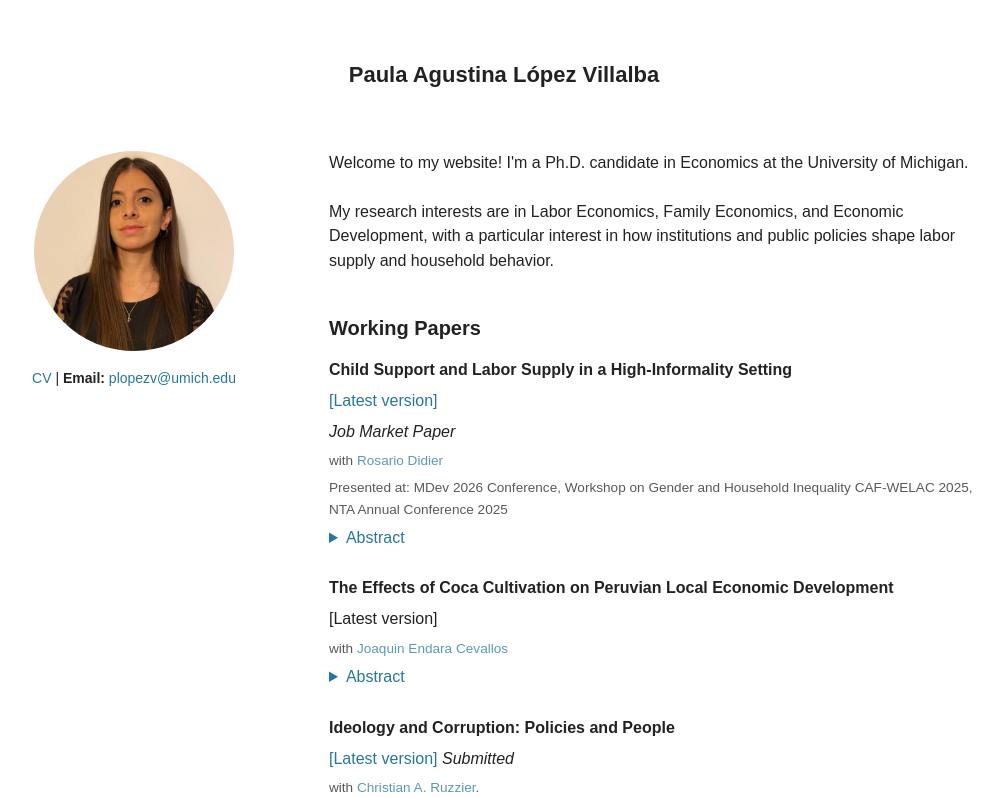
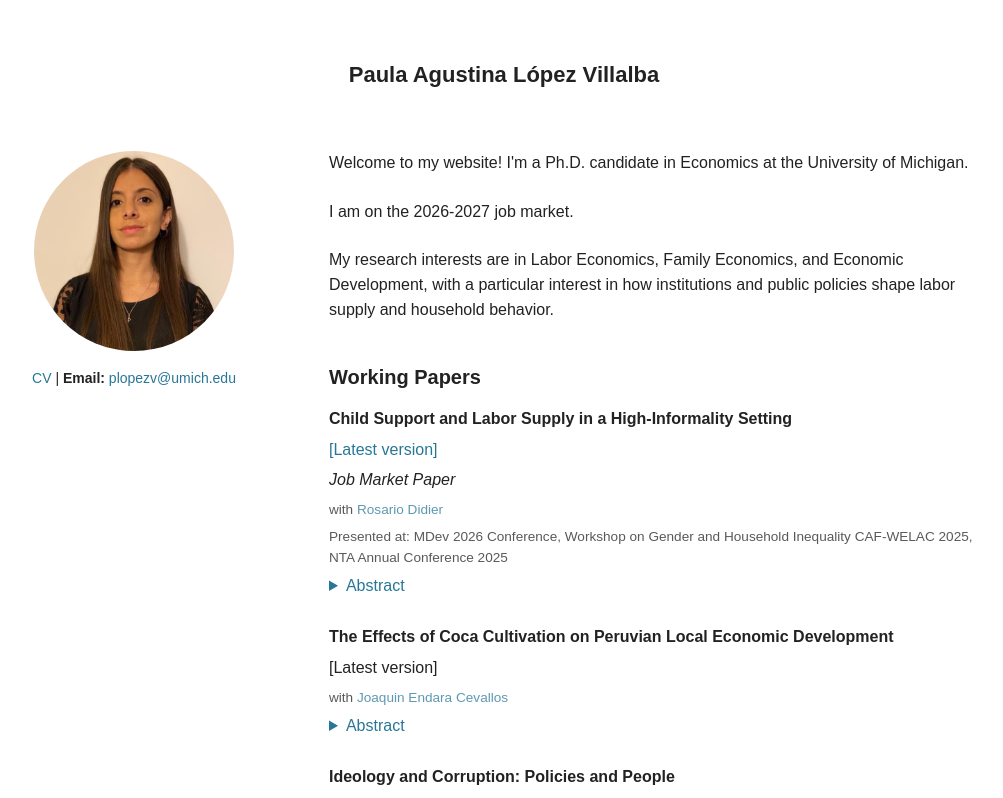
Before and after one commit to paulalopezv/Site, a Next.js app: page / in a window 1280 px wide. Shown: the top 798 px of the page, without its empty margins (136-1139 px from the left). Built offline with nearby package versions, Linux system fonts and the light colour scheme.

Commit message:
Add job market announcement to intro
Co-Authored-By: Claude Sonnet 5 <noreply@anthropic.com>

```diff
--- a/app/page.tsx
+++ b/app/page.tsx
@@ -19,6 +19,7 @@ export default function Home() {
           Welcome to my website! I&apos;m a Ph.D. candidate in Economics at the
           University of Michigan.
         </p>
+        <p>I am on the 2026-2027 job market.</p>
         <p>
           My research interests are in Labor Economics, Family Economics, and
           Economic Development, with a particular interest in how institutions
```
